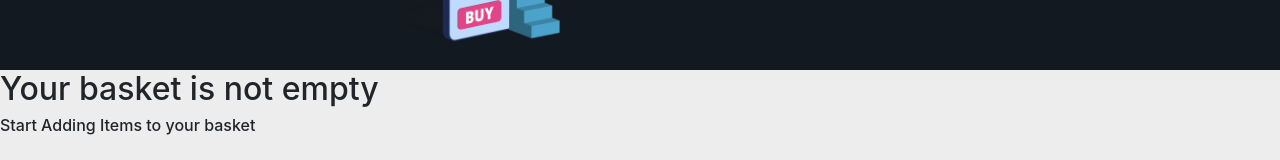
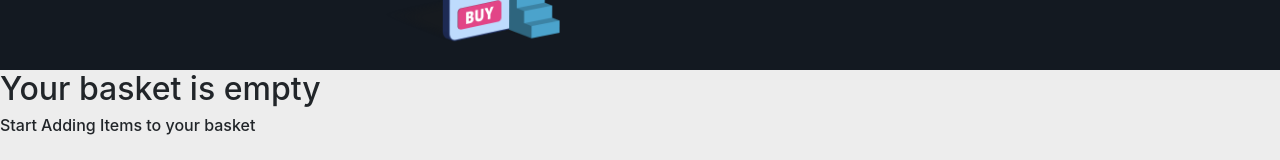
Before and after one commit to ooghenekaro/Amazon-clone-Dockerized, a React (Create React App) app: page /cart in a window 1280 px wide. Shown: the part 290-450 px from the top of the page. Built offline with nearby package versions, Linux system fonts and the light colour scheme.

Commit message:
Update Cart.jsx

```diff
--- a/src/components/Cart.jsx
+++ b/src/components/Cart.jsx
@@ -62,7 +62,7 @@ function Cart() {
         </div>
         {basket.length === 0 ? (
           <div>
-            <h2>Your basket is not empty</h2>
+            <h2>Your basket is empty</h2>
             <h6>Start Adding Items to your basket</h6>
           </div>
         ) : (
```
